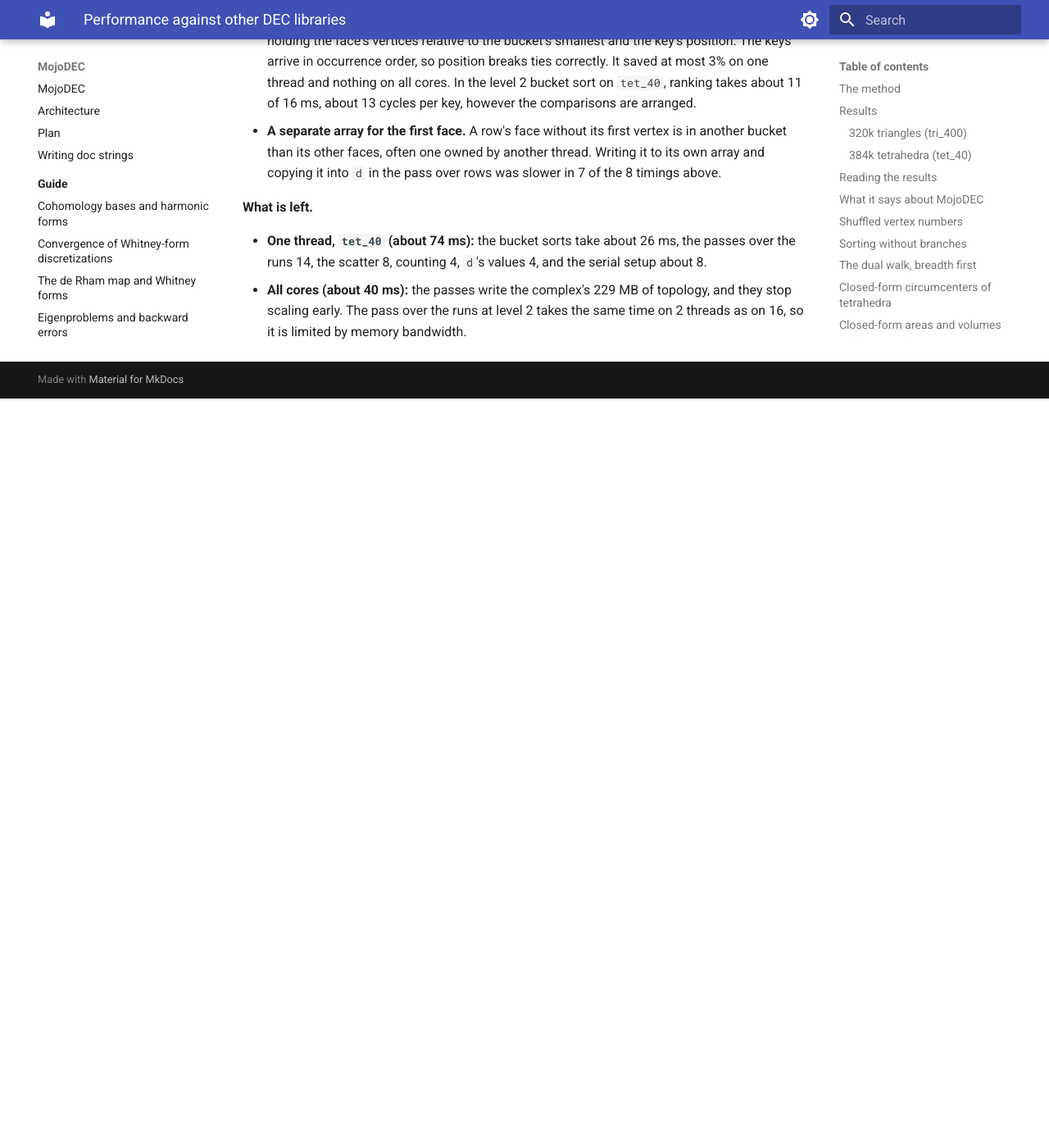
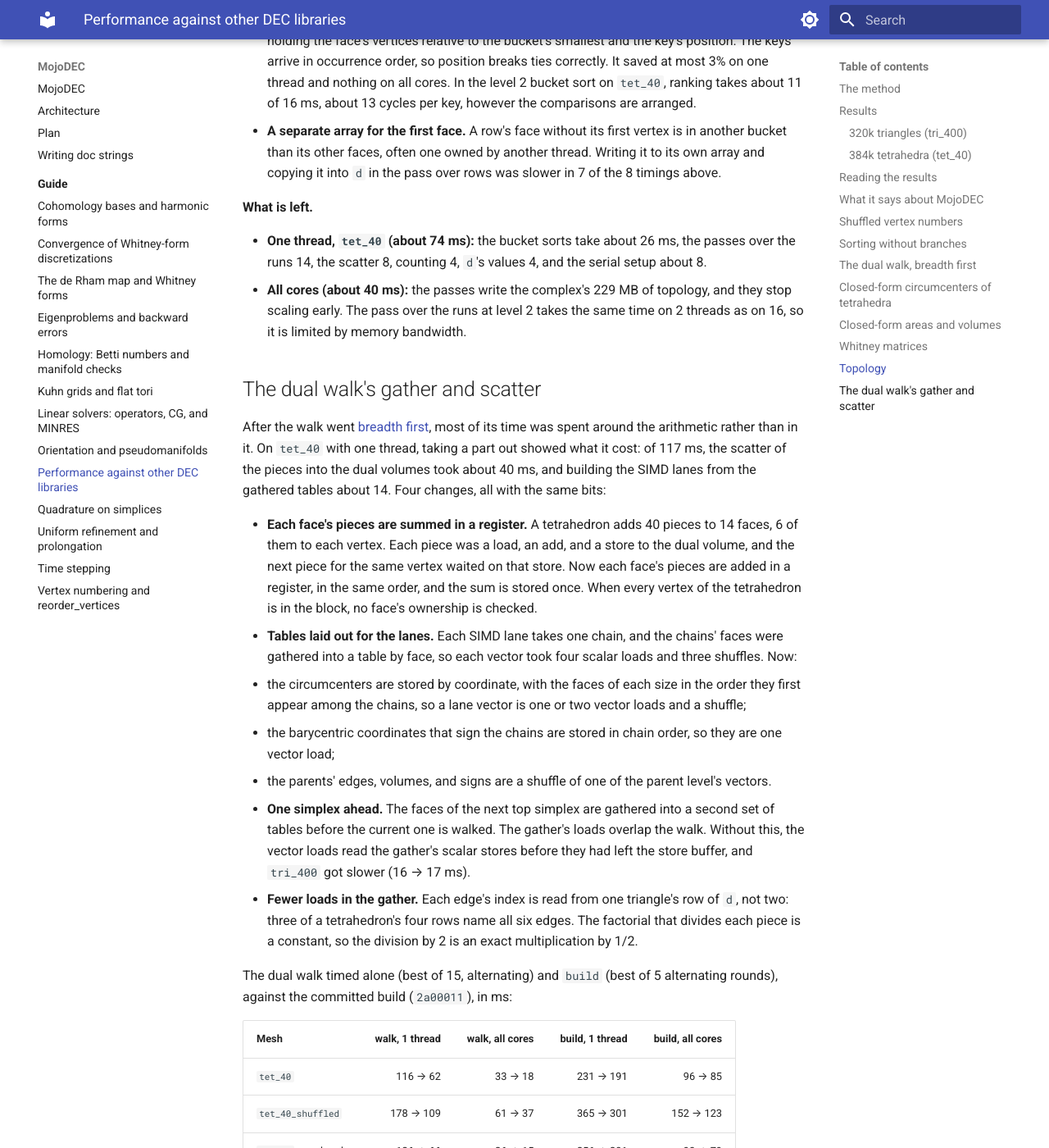
Before and after one commit to bpr/MojoDEC, an MkDocs documentation site: the page built from docs/guide/performance.md, in a window 1280 px wide and 1400 px high, scrolled down 12901 px. Shown: the whole window at 82% size. Built offline with MkDocs 1.6.1 and Material for MkDocs 9.7.7, drawn with Linux system fonts in a browser that asks for light colours; before the commit the page ends 13387 px from its top, so only the background shows below that; some of the changed text lies outside the part shown.

Commit message:
Speed up the dual walk's gather and scatter; same bits
tet_40 dual walk 116 -> 62 ms (1 thread), 33 -> 18 ms (all cores).

```diff
--- a/docs/guide/performance.md
+++ b/docs/guide/performance.md
@@ -545,3 +545,79 @@ minus topology).
   of topology, and they stop scaling early. The pass over the runs at
   level 2 takes the same time on 2 threads as on 16, so it is limited
   by memory bandwidth.
+
+## The dual walk's gather and scatter
+
+After the walk went [breadth first](#the-dual-walk-breadth-first), most
+of its time was spent around the arithmetic rather than in it. On
+`tet_40` with one thread, taking a part out showed what it cost: of
+117 ms, the scatter of the pieces into the dual volumes took about
+40 ms, and building the SIMD lanes from the gathered tables about 14.
+Four changes, all with the same bits:
+
+- **Each face's pieces are summed in a register.** A tetrahedron adds
+  40 pieces to 14 faces, 6 of them to each vertex. Each piece was a
+  load, an add, and a store to the dual volume, and the next piece for
+  the same vertex waited on that store. Now each face's pieces are
+  added in a register, in the same order, and the sum is stored once.
+  When every vertex of the tetrahedron is in the block, no face's
+  ownership is checked.
+- **Tables laid out for the lanes.** Each SIMD lane takes one chain, and
+  the chains' faces were gathered into a table by face, so each vector
+  took four scalar loads and three shuffles. Now:
+  - the circumcenters are stored by coordinate, with the faces of each
+    size in the order they first appear among the chains, so a lane
+    vector is one or two vector loads and a shuffle;
+  - the barycentric coordinates that sign the chains are stored in
+    chain order, so they are one vector load;
+  - the parents' edges, volumes, and signs are a shuffle of one of the
+    parent level's vectors.
+- **One simplex ahead.** The faces of the next top simplex are gathered
+  into a second set of tables before the current one is walked. The
+  gather's loads overlap the walk. Without this, the vector loads read
+  the gather's scalar stores before they had left the store buffer, and
+  `tri_400` got slower (16 → 17 ms).
+- **Fewer loads in the gather.** Each edge's index is read from one
+  triangle's row of `d`, not two: three of a tetrahedron's four rows
+  name all six edges. The factorial that divides each piece is a
+  constant, so the division by 2 is an exact multiplication by 1/2.
+
+The dual walk timed alone (best of 15, alternating) and `build` (best
+of 5 alternating rounds), against the committed build (`2a00011`), in
+ms:
+
+| Mesh | walk, 1 thread | walk, all cores | build, 1 thread | build, all cores |
+|---|---:|---:|---:|---:|
+| `tet_40` | 116 → 62 | 33 → 18 | 231 → 191 | 96 → 85 |
+| `tet_40_shuffled` | 178 → 109 | 61 → 37 | 365 → 301 | 152 → 123 |
+| `tet_40`, reordered | 126 → 66 | 26 → 15 | 256 → 201 | 90 → 79 |
+| `tri_400` | 21 → 14 | 5.6 → 4.7 | 74 → 68 | 36 → 36 |
+| `tri_400_shuffled` | 37 → 24 | 13 → 10 | 127 → 113 | 63 → 63 |
+| `tri_400`, reordered | 22 → 15 | 5.1 → 4.4 | 78 → 71 | 35 → 38 |
+
+On one thread the walk is 0.53–0.66× of before. On all cores it is
+0.55–0.84×, and `build` on `tri_400` doesn't change, as the walk is
+about 5 of its 36 ms. (The `tri_400` reordered build on all cores,
+35 → 38 ms, is within its round-to-round noise; the walk in it got
+faster.) Every level's dual volumes were checked against the committed
+build by their bits, plain and jittered, on all six meshes, a Hilbert
+order, a triangulated surface in 3D, and a small grid, on 1 thread and
+on all cores.
+
+**Tried and not kept:**
+
+- **A branch-free scatter**, summing the faces a block doesn't own into
+  a spare slot instead of skipping them: 82 → 91 ms on one thread.
+- **Gathering two simplices ahead**, with three sets of tables: no
+  faster than one ahead (66 against 65 ms).
+- **Gathering after the walk** instead of before it: `tri_400` 14.5 →
+  16 ms.
+- **Both sets of tables in one allocation:** the walk took 1.3× as long
+  as with separate ones.
+
+**What is left.** On `tet_40` with one thread (about 62 ms), the 10
+square roots and 18 divisions per tetrahedron, 4 lanes each, take about
+26 ms: the divider handles one 4-lane square root or division every 8
+to 12 cycles. Replacing them with multiplications would change the
+bits. The gather takes about 20 ms, 13 of it the circumcenters, and
+the scatter about 7.
```
Also changed, not shown: AGENTS.md (+6 -1 lines), docs/architecture.md (+9 -6 lines), docs/guide/vertex-numbering.md (+9 -9 lines), docs/plan.md (+5 -2 lines), 1 other file.
